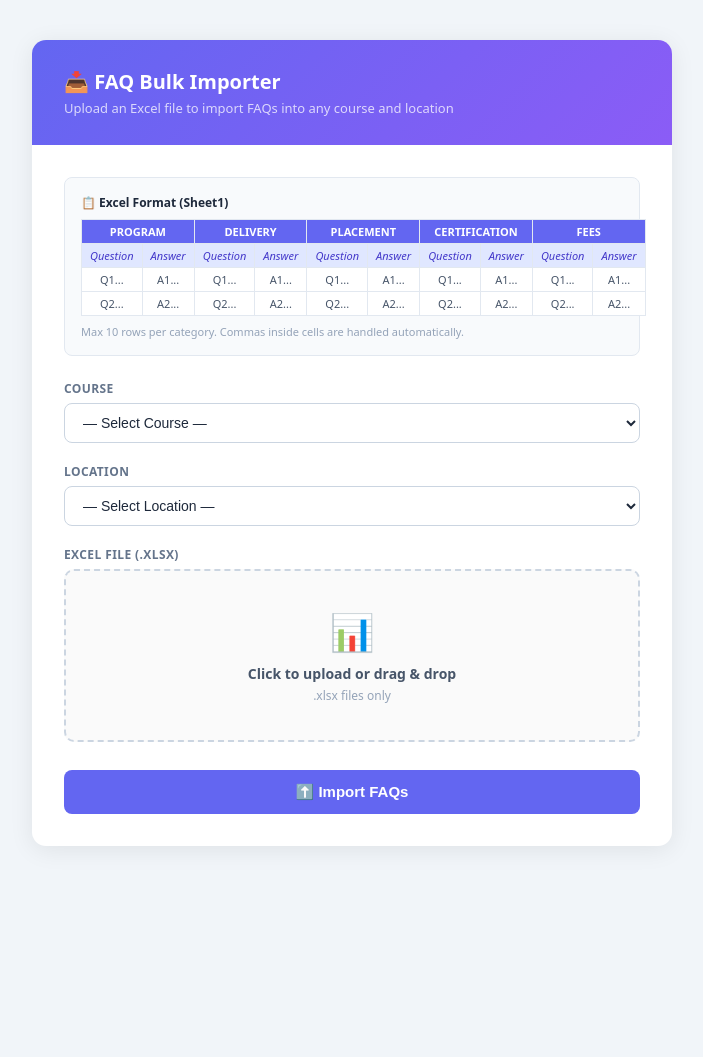
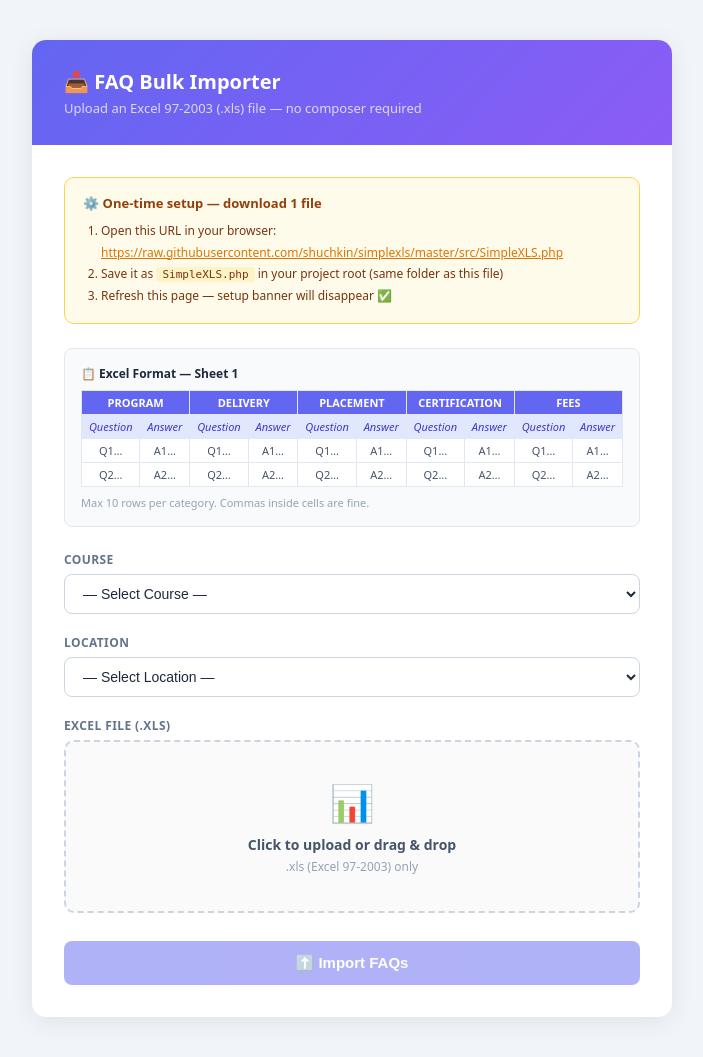
Before and after one commit to Kabaleeswaran06/da360-admin, a PHP site: page /da360-admin/import_faqs_ui.php in a window 1280 px wide. Shown: the whole page, without its empty margins (288-991 px from the left). Before the commit the page ends 846 px from the top, so only its background shows below. Run offline with PHP 8.4, Linux system fonts and the light colour scheme.

Commit message:
new changes

```diff
--- a/import_faqs_ui.php
+++ b/import_faqs_ui.php
@@ -1,12 +1,17 @@
 <?php
 /**
- * DA360 — FAQ Importer UI (Excel)
+ * DA360 — FAQ Importer UI (Excel 97-2003 .xls)
  * Place in project root (same level as config/)
  *
- * EXCEL FORMAT:
- * Row 1 : PROGRAM | | DELIVERY | | PLACEMENT | | CERTIFICATION | | FEES
- * Row 2 : Question | Answer | Question | Answer | ... (skipped)
- * Row 3+: data rows (max 10 per category)
+ * REQUIREMENT — no composer needed, just one file:
+ *   Download SimpleXLS.php from:
+ *   https://raw.githubusercontent.com/shuchkin/simplexls/master/src/SimpleXLS.php
+ *   Place it in the same folder as this file.
+ *
+ * EXCEL FORMAT (.xls):
+ *   Row 1 : PROGRAM | | DELIVERY | | PLACEMENT | | CERTIFICATION | | FEES
+ *   Row 2 : Question | Answer | Question | Answer | ...  (skipped)
+ *   Row 3+: data (max 10 rows per category)
  */
 
 require_once __DIR__ . '/config/db.php';
@@ -46,6 +51,10 @@ $categoryAliases = [
     'fee'           => 'Fee',
 ];
 
+// ── Check SimpleXLS is available ──────────────────────────────────────────────
+$simpleXlsPath = __DIR__ . '/SimpleXLS.php';
+$libMissing    = !file_exists($simpleXlsPath);
+
 // ── Process upload ────────────────────────────────────────────────────────────
 $result  = null;
 $errors  = [];
@@ -57,33 +66,35 @@ if ($_SERVER['REQUEST_METHOD'] === 'POST') {
 
     if (!$courseId   || !isset($courses[$courseId]))     $errors[] = 'Please select a valid Course.';
     if (!$locationId || !isset($locations[$locationId])) $errors[] = 'Please select a valid Location.';
-    if (empty($_FILES['excel_file']['tmp_name']))         $errors[] = 'Please upload an Excel file.';
+    if (empty($_FILES['xls_file']['tmp_name']))           $errors[] = 'Please upload an Excel file.';
 
-    $uploadedName = $_FILES['excel_file']['name'] ?? '';
+    $uploadedName = $_FILES['xls_file']['name'] ?? '';
     $ext = strtolower(pathinfo($uploadedName, PATHINFO_EXTENSION));
-    if (!empty($uploadedName) && $ext !== 'xlsx') {
-        $errors[] = 'Only .xlsx files are accepted.';
+    if (!empty($uploadedName) && $ext !== 'xls') {
+        $errors[] = 'Only .xls (Excel 97-2003) files are accepted.';
+    }
+
+    if ($libMissing) {
+        $errors[] = 'SimpleXLS.php not found — see the setup instructions above.';
     }
 
     if (empty($errors)) {
-        // ── Load PhpSpreadsheet ───────────────────────────────────────────────
-        $autoload = __DIR__ . '/vendor/autoload.php';
-        if (!file_exists($autoload)) {
-            $errors[] = 'PhpSpreadsheet not installed. Run: composer require phpoffice/phpspreadsheet';
+        require_once $simpleXlsPath;
+
+        $xls = SimpleXLS::parse($_FILES['xls_file']['tmp_name']);
+
+        if (!$xls) {
+            $errors[] = 'Could not read the .xls file: ' . SimpleXLS::parseError();
         } else {
-            require_once $autoload;
-
-            try {
-                $spreadsheet = \PhpOffice\PhpSpreadsheet\IOFactory::load($_FILES['excel_file']['tmp_name']);
-                $sheet       = $spreadsheet->getActiveSheet();
-                $data        = $sheet->toArray(null, true, true, false);
+            // rows() returns 0-indexed 2D array
+            $data = $xls->rows();
 
             if (count($data) < 3) {
-                    $errors[] = 'Excel file must have at least 3 rows (header row 1, sub-header row 2, data from row 3).';
+                $errors[] = 'Excel file must have at least 3 rows (category header, sub-header, data).';
             } else {
-                    // ── Parse Row 0: category headers ─────────────────────────
+                // ── Row 0: category headers ───────────────────────────────────
                 $categoryRow    = array_map(fn($v) => strtolower(trim((string)$v)), $data[0]);
-                    $catQuestionCol = []; // category => question_col_index
+                $catQuestionCol = []; // category => question col index
 
                 foreach ($categoryRow as $colIdx => $cellVal) {
                     if ($cellVal !== '' && isset($categoryAliases[$cellVal])) {
@@ -97,7 +108,7 @@ if ($_SERVER['REQUEST_METHOD'] === 'POST') {
                 if (empty($catQuestionCol)) {
                     $errors[] = 'No valid category headers found in Row 1. Expected: PROGRAM, DELIVERY, PLACEMENT, CERTIFICATION, FEES';
                 } else {
-                        // ── Parse data rows (from Row 2 onwards) ──────────────
+                    // ── Rows 2+: data ─────────────────────────────────────────
                     $grouped = [];
                     for ($rowIdx = 2; $rowIdx < count($data); $rowIdx++) {
                         $row = array_map(fn($v) => trim((string)$v), $data[$rowIdx]);
@@ -113,7 +124,7 @@ if ($_SERVER['REQUEST_METHOD'] === 'POST') {
                     if (empty($grouped)) {
                         $errors[] = 'No data rows found after the header rows.';
                     } else {
-                            // ── Insert into DB ────────────────────────────────
+                        try {
                             $db  = getDB();
                             $sql = "
                                 INSERT INTO course_faqs
@@ -152,11 +163,11 @@ if ($_SERVER['REQUEST_METHOD'] === 'POST') {
                                 'course'   => $courses[$courseId],
                                 'location' => $locations[$locationId],
                             ];
+                        } catch (Exception $e) {
+                            $errors[] = 'DB Error: ' . $e->getMessage();
                         }
                     }
                 }
-            } catch (Exception $e) {
-                $errors[] = 'Error reading Excel file: ' . $e->getMessage();
             }
         }
     }
@@ -178,16 +189,21 @@ if ($_SERVER['REQUEST_METHOD'] === 'POST') {
   .card-header p  { color: rgba(255,255,255,.75); font-size: 13px; margin-top: 4px; }
   .card-body { padding: 32px; }
 
+  /* Setup banner */
+  .setup-banner { background: #fffbeb; border: 1.5px solid #fcd34d; border-radius: 10px; padding: 16px 18px; margin-bottom: 24px; }
+  .setup-banner h3 { font-size: 13px; font-weight: 700; color: #92400e; margin-bottom: 8px; }
+  .setup-banner ol { margin-left: 18px; font-size: 12px; color: #78350f; line-height: 1.8; }
+  .setup-banner code { background: #fef3c7; padding: 1px 6px; border-radius: 4px; font-size: 11px; font-family: monospace; }
+  .setup-banner a { color: #d97706; word-break: break-all; }
+
   .field { margin-bottom: 20px; }
   label  { display: block; font-size: 12px; font-weight: 700; color: #64748b; text-transform: uppercase; letter-spacing: .4px; margin-bottom: 6px; }
   select { width: 100%; padding: 10px 14px; border: 1.5px solid #cbd5e1; border-radius: 8px; font-size: 14px; color: #1e293b; background: #fff; transition: border-color .15s; }
   select:focus { border-color: #6366f1; outline: none; }
 
-  /* File drop zone */
   .file-zone {
     border: 2px dashed #cbd5e1; border-radius: 10px; padding: 36px 20px;
-    text-align: center; cursor: pointer; transition: all .2s; position: relative;
-    background: #fafafa;
+    text-align: center; cursor: pointer; transition: all .2s; position: relative; background: #fafafa;
   }
   .file-zone:hover, .file-zone.dragover { border-color: #6366f1; background: #f5f3ff; }
   .file-zone input[type=file] {
@@ -196,36 +212,27 @@ if ($_SERVER['REQUEST_METHOD'] === 'POST') {
   .file-zone .fz-icon  { font-size: 36px; margin-bottom: 8px; }
   .file-zone .fz-label { font-size: 14px; color: #475569; font-weight: 600; }
   .file-zone .fz-sub   { font-size: 12px; color: #94a3b8; margin-top: 4px; }
-  .file-zone .fz-chosen { font-size: 13px; color: #6366f1; font-weight: 600; margin-top: 10px; display: none; background: #e0e7ff; padding: 6px 12px; border-radius: 6px; display: none; }
+  .fz-chosen { font-size: 13px; color: #6366f1; font-weight: 600; margin-top: 10px; background: #e0e7ff; padding: 6px 12px; border-radius: 6px; display: none; }
 
-  /* Format table */
   .hint { background: #f8fafc; border: 1px solid #e2e8f0; border-radius: 8px; padding: 16px; margin-bottom: 24px; font-size: 12px; color: #475569; }
   .hint strong { color: #1e293b; display: block; margin-bottom: 8px; }
   .format-table { width: 100%; border-collapse: collapse; font-size: 11px; }
-  .format-table th { background: #e2e8f0; padding: 5px 8px; text-align: center; font-weight: 700; color: #374151; }
-  .format-table td { padding: 4px 8px; border: 1px solid #e2e8f0; text-align: center; color: #475569; }
-  .format-table .cat-head { background: #6366f1; color: #fff; font-weight: 700; }
-  .format-table .sub-head { background: #e0e7ff; color: #4338ca; font-style: italic; }
-  .format-table .data-row { background: #fff; }
+  .format-table td { padding: 4px 6px; border: 1px solid #e2e8f0; text-align: center; }
+  .cat-head  { background: #6366f1; color: #fff; font-weight: 700; }
+  .sub-head  { background: #e0e7ff; color: #4338ca; font-style: italic; }
+  .data-row  { background: #fff; color: #475569; }
   .hint-note { margin-top: 8px; font-size: 11px; color: #94a3b8; }
 
-  /* Button */
-  .btn-submit {
-    width: 100%; padding: 13px; background: #6366f1; color: #fff;
-    border: none; border-radius: 8px; font-size: 15px; font-weight: 700;
-    cursor: pointer; transition: opacity .15s; margin-top: 8px;
-  }
+  .btn-submit { width: 100%; padding: 13px; background: #6366f1; color: #fff; border: none; border-radius: 8px; font-size: 15px; font-weight: 700; cursor: pointer; transition: opacity .15s; margin-top: 8px; }
   .btn-submit:hover    { opacity: .88; }
   .btn-submit:disabled { opacity: .5; cursor: default; }
 
-  /* Alerts */
   .alert { border-radius: 8px; padding: 14px 16px; margin-bottom: 20px; font-size: 13px; }
   .alert-error   { background: #fef2f2; border: 1px solid #fecaca; color: #dc2626; }
   .alert-success { background: #f0fdf4; border: 1px solid #bbf7d0; color: #15803d; }
   .alert ul { margin: 6px 0 0 16px; }
   .alert li { margin-bottom: 3px; }
 
-  /* Results */
   .result-box { background: #f8fafc; border: 1px solid #e2e8f0; border-radius: 10px; padding: 20px; margin-top: 24px; }
   .result-box h3 { font-size: 14px; font-weight: 700; color: #1e293b; margin-bottom: 12px; }
   .result-meta { display: flex; gap: 8px; flex-wrap: wrap; margin-bottom: 16px; }
@@ -241,10 +248,30 @@ if ($_SERVER['REQUEST_METHOD'] === 'POST') {
 
   <div class="card-header">
     <h1>📥 FAQ Bulk Importer</h1>
-    <p>Upload an Excel file to import FAQs into any course and location</p>
+    <p>Upload an Excel 97-2003 (.xls) file — no composer required</p>
   </div>
 
   <div class="card-body">
+
+    <!-- ── One-time setup banner ── -->
+    <?php if ($libMissing): ?>
+    <div class="setup-banner">
+      <h3>⚙️ One-time setup — download 1 file</h3>
+      <ol>
+        <li>Open this URL in your browser:<br>
+          <a href="https://raw.githubusercontent.com/shuchkin/simplexls/master/src/SimpleXLS.php" target="_blank">
+            https://raw.githubusercontent.com/shuchkin/simplexls/master/src/SimpleXLS.php
+          </a>
+        </li>
+        <li>Save it as <code>SimpleXLS.php</code> in your project root (same folder as this file)</li>
+        <li>Refresh this page — setup banner will disappear ✅</li>
+      </ol>
+    </div>
+    <?php else: ?>
+    <div style="font-size:12px;color:#15803d;background:#f0fdf4;border:1px solid #bbf7d0;border-radius:6px;padding:8px 12px;margin-bottom:20px;">
+      ✅ SimpleXLS ready
+    </div>
+    <?php endif; ?>
 
     <?php if (!empty($errors)): ?>
     <div class="alert alert-error">
@@ -277,7 +304,7 @@ if ($_SERVER['REQUEST_METHOD'] === 'POST') {
 
     <!-- Format hint -->
     <div class="hint">
-      <strong>📋 Excel Format (Sheet1)</strong>
+      <strong>📋 Excel Format — Sheet 1</strong>
       <table class="format-table">
         <tr>
           <td class="cat-head" colspan="2">PROGRAM</td>
@@ -294,21 +321,15 @@ if ($_SERVER['REQUEST_METHOD'] === 'POST') {
           <td class="sub-head">Question</td><td class="sub-head">Answer</td>
         </tr>
         <tr class="data-row">
-          <td>Q1...</td><td>A1...</td>
-          <td>Q1...</td><td>A1...</td>
-          <td>Q1...</td><td>A1...</td>
-          <td>Q1...</td><td>A1...</td>
-          <td>Q1...</td><td>A1...</td>
+          <td>Q1…</td><td>A1…</td><td>Q1…</td><td>A1…</td>
+          <td>Q1…</td><td>A1…</td><td>Q1…</td><td>A1…</td><td>Q1…</td><td>A1…</td>
         </tr>
         <tr class="data-row">
-          <td>Q2...</td><td>A2...</td>
-          <td>Q2...</td><td>A2...</td>
-          <td>Q2...</td><td>A2...</td>
-          <td>Q2...</td><td>A2...</td>
-          <td>Q2...</td><td>A2...</td>
+          <td>Q2…</td><td>A2…</td><td>Q2…</td><td>A2…</td>
+          <td>Q2…</td><td>A2…</td><td>Q2…</td><td>A2…</td><td>Q2…</td><td>A2…</td>
         </tr>
       </table>
-      <div class="hint-note">Max 10 rows per category. Commas inside cells are handled automatically.</div>
+      <div class="hint-note">Max 10 rows per category. Commas inside cells are fine.</div>
     </div>
 
     <!-- Form -->
@@ -339,32 +360,34 @@ if ($_SERVER['REQUEST_METHOD'] === 'POST') {
       </div>
 
       <div class="field">
-        <label>Excel File (.xlsx)</label>
+        <label>Excel File (.xls)</label>
         <div class="file-zone" id="file-zone">
-          <input type="file" name="excel_file" accept=".xlsx" id="excel-input" required>
+          <input type="file" name="xls_file" accept=".xls" id="xls-input" required>
           <div class="fz-icon">📊</div>
           <div class="fz-label">Click to upload or drag & drop</div>
-          <div class="fz-sub">.xlsx files only</div>
+          <div class="fz-sub">.xls (Excel 97-2003) only</div>
           <div class="fz-chosen" id="file-chosen"></div>
         </div>
       </div>
 
-      <button type="submit" class="btn-submit" id="submit-btn">⬆️ Import FAQs</button>
+      <button type="submit" class="btn-submit" id="submit-btn" <?= $libMissing ? 'disabled title="Install SimpleXLS.php first"' : '' ?>>
+        ⬆️ Import FAQs
+      </button>
     </form>
 
   </div>
 </div>
 
 <script>
-  const input  = document.getElementById('excel-input');
+  const input  = document.getElementById('xls-input');
   const chosen = document.getElementById('file-chosen');
   const zone   = document.getElementById('file-zone');
   const btn    = document.getElementById('submit-btn');
 
   input.addEventListener('change', () => {
     if (input.files[0]) {
-      chosen.textContent    = '📎 ' + input.files[0].name;
-      chosen.style.display  = 'block';
+      chosen.textContent   = '📎 ' + input.files[0].name;
+      chosen.style.display = 'block';
     }
   });
 
```
Lines whose indentation alone changed are shown as unchanged.
